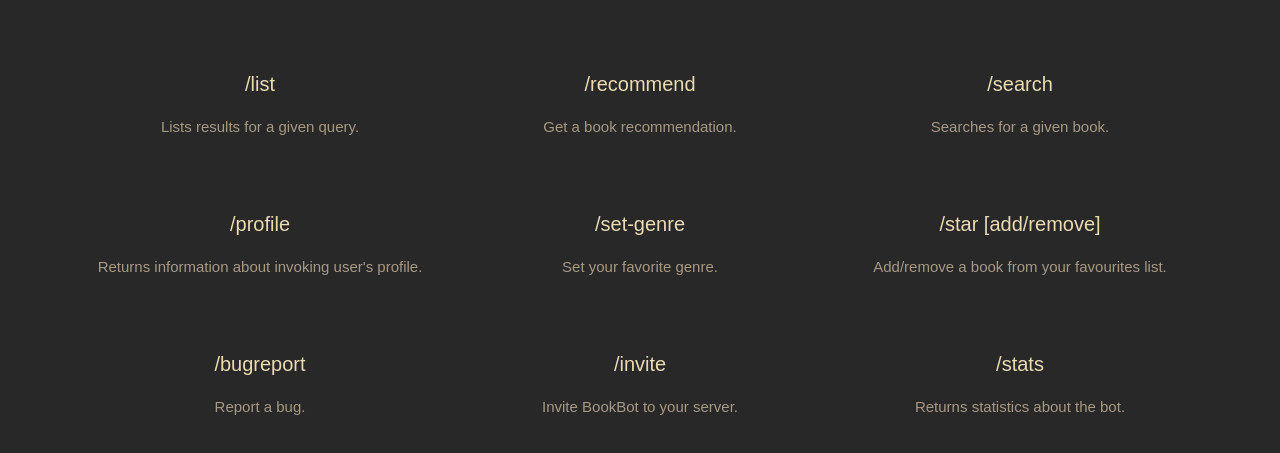
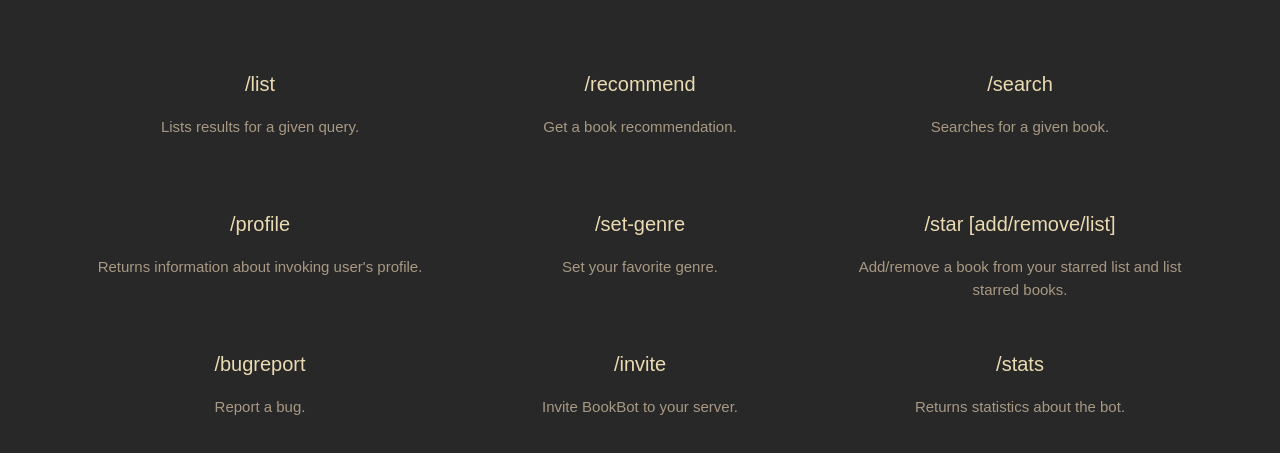
Before and after one commit to rv178/bookbot, a website: page docs/index.html in a window 1280 px wide. Shown: the part 539-992 px from the top of the page. Drawn offline with nearby package versions, Linux system fonts and the light colour scheme; a web font is replaced by a local one.

Commit message:
[update] starred cmd description
* src/commands/profile/star.js: update description
* README.md: link to website
* docs/index.html: update /star description

```diff
--- a/docs/index.html
+++ b/docs/index.html
@@ -72,9 +72,10 @@
 						<p class="description">Set your favorite genre.</p>
 					</div>
 					<div class="col-sm-6 col-lg-4 item">
-						<h3 class="name">/star [add/remove]</h3>
+						<h3 class="name">/star [add/remove/list]</h3>
 						<p class="description">
-							Add/remove a book from your favourites list.
+							Add/remove a book from your starred list and list
+							starred books.
 						</p>
 					</div>
 					<div class="col-sm-6 col-lg-4 item">
--- a/src/commands/profile/star.js
+++ b/src/commands/profile/star.js
@@ -4,7 +4,8 @@ const { getVolInfo, bookImg, bookAuthor } = require("../../utils/functions.js");
 
 module.exports = {
 	name: "star",
-	description: "Add/remove a book from your favourites list.",
+	description:
+		"Add/remove a book from your starred list and list starred books.",
 	options: [
 		{
 			name: "remove",
```
Also changed, not shown: README.md.
